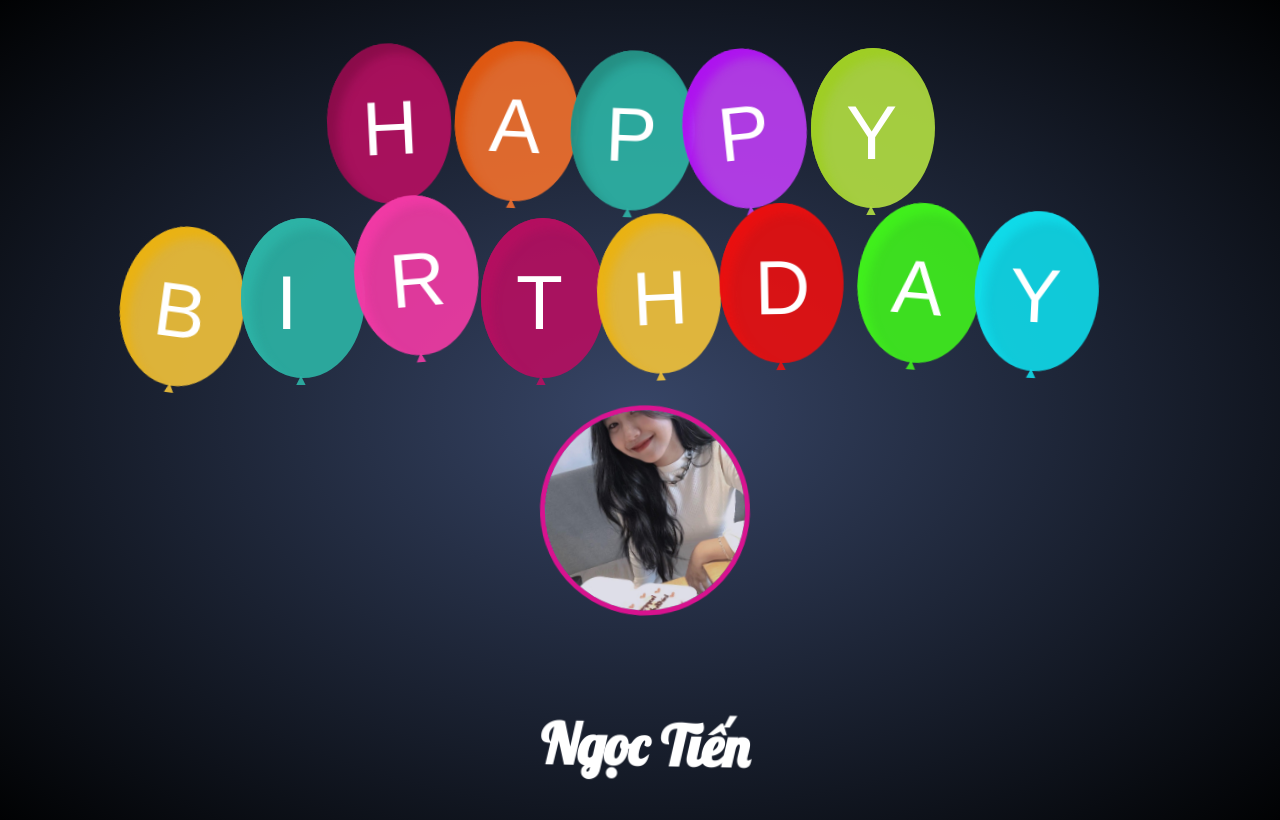
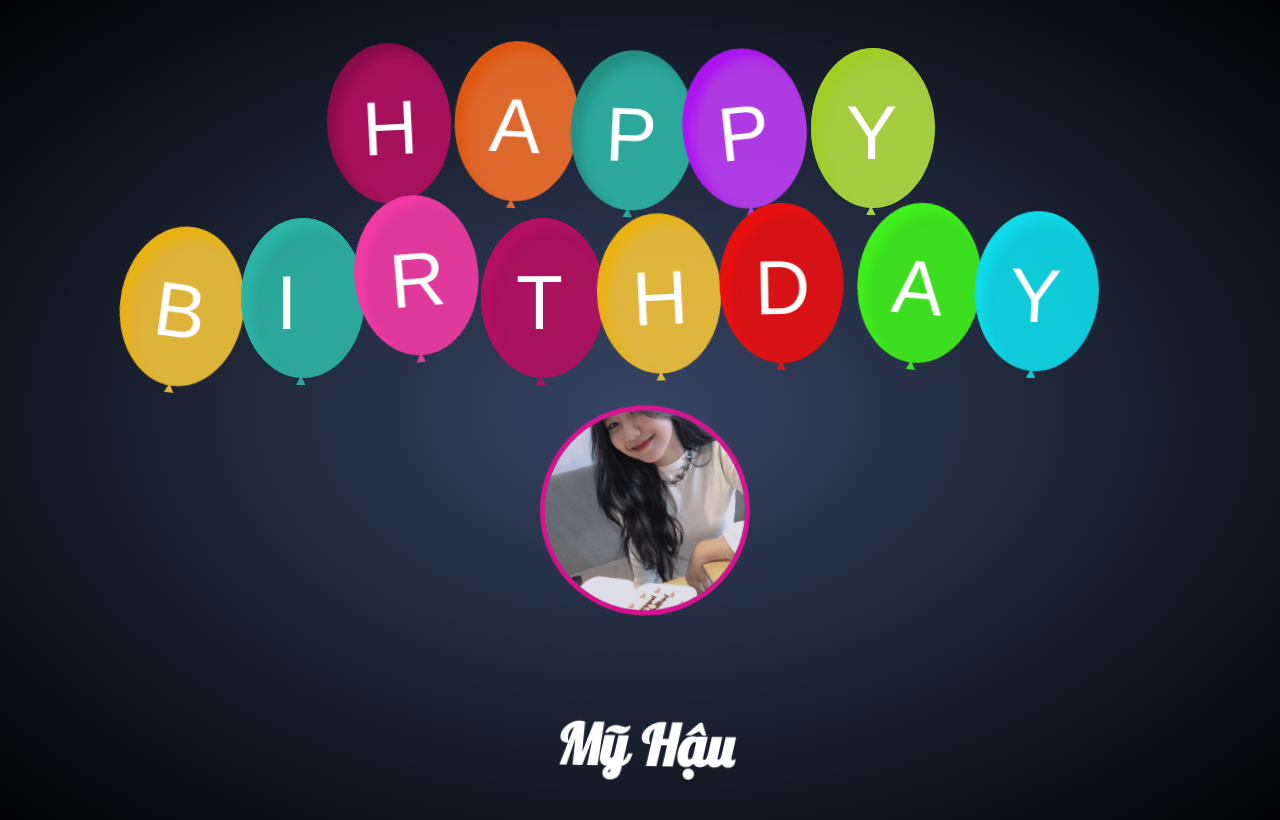
Before and after one commit to DukBoiz/Happy-BirthDay, a plain HTML site: page MyBirthday/MyBirthday.html in a window 1280 px wide. Drawn offline with nearby package versions, Linux system fonts and the light colour scheme; a web font is replaced by a local one.

Commit message:
Update MyBirthday.html

```diff
--- a/MyBirthday/MyBirthday.html
+++ b/MyBirthday/MyBirthday.html
@@ -65,7 +65,7 @@
                     <!-- 3. Avatar của người bạn muốn gởi lời chúc -->
                     <img src="./MyAvatar.jpg" alt="" class="avatar__img" onclick="showMessage()" />
                     <!-- 4. Tên của người đó -->
-                    <h1 onclick="showMessage()" class="avatar__title">Ngọc Tiến</h1>
+                    <h1 onclick="showMessage()" class="avatar__title">Mỹ Hậu</h1>
                 </div>
 
                 <!-- 5. Phần nhạc -->
```
